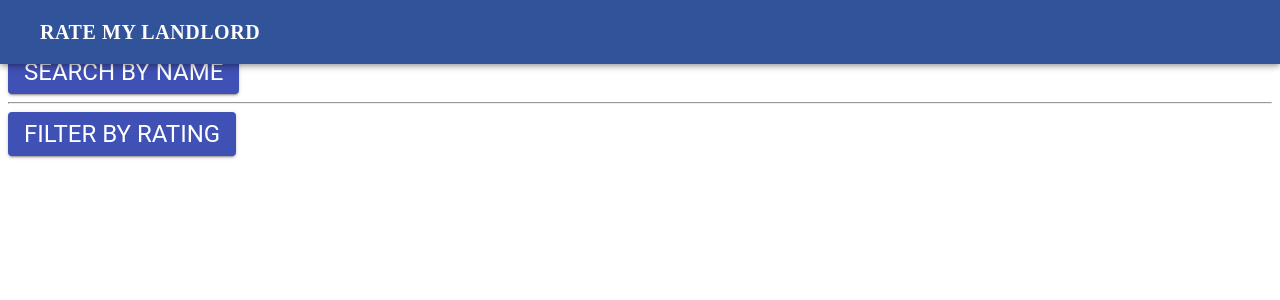
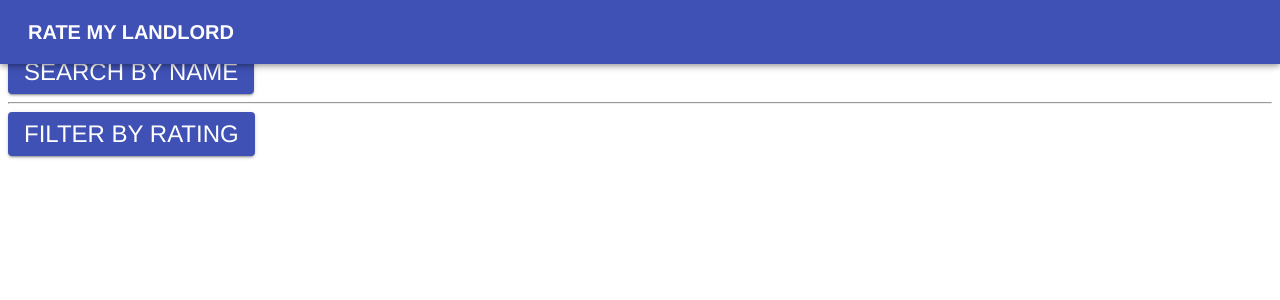
Before and after one commit to listeph/ratemylandlord, a React app in the folder rate_my_landlord/frontend/: page / in a window 1280 px wide. Shown: the top 300 px of the page. Built offline with nearby package versions, Linux system fonts and the light colour scheme; the HTML template or start-up script is replaced by a standard one.

Commit message:
set foconsistent font family for entire App (rather than just header) + remove extra imports and css

```diff
--- a/rate_my_landlord/frontend/src/components/App.js
+++ b/rate_my_landlord/frontend/src/components/App.js
@@ -2,29 +2,34 @@ import React, { Component } from "react";
 import { render } from "react-dom";
 import HomePage from './HomePage';
 import Header from './Header';
-import { Router } from "@material-ui/icons";
+import { createTheme, ThemeProvider } from "@material-ui/core/styles";
+
+const appTheme = createTheme({
+    spacing: 4,
+    typography: {
+      fontFamily: 'Helvetica Neue',
+    },
+});
 
 export default class App extends Component {
     constructor(props) {
         super(props);
     }
 
-    render()
-    {
+    render() {
         return (
-            <div>
-                <div className = "center">
-                    <HomePage />
+            <ThemeProvider theme={appTheme}>
+                <div>
+                    <div className="center">
+                        <HomePage />
+                    </div>
+                    <div className="header">
+                        <Header />
+                    </div>
                 </div>
-
-                <div className = "Header">
-                    <Header />
-                </div>
-
-            </div>
+            </ThemeProvider>
         );
     }
-
 }
 
 const appDiv = document.getElementById("app");
--- a/rate_my_landlord/frontend/src/components/Header.js
+++ b/rate_my_landlord/frontend/src/components/Header.js
@@ -1,13 +1,8 @@
-import { AppBar, makeStyles, Toolbar, Button, } from "@material-ui/core";
+import { AppBar, makeStyles, Toolbar, Button } from "@material-ui/core";
 import React from "react";
-import { Link as RouterLink } from "react-router-dom"
 
 const useStyles = makeStyles(() => ({
-    header: {
-        backgroundColor: "#315399",
-    },
     logo: {
-        fontFamily: "Bebas Neue, cursive",
         fontWeight: 600,
         fontSize: 20,
         color: "#FFFEFE",
@@ -23,7 +18,7 @@ export default function Header() {
     const { header, logo } = useStyles();
     return (
         <header>
-            <AppBar className={header}>
+            <AppBar color="primary">
                 <Toolbar>
                     <Button variant="h6" className={logo} href="/">Rate My Landlord</Button>
                 </Toolbar>
--- a/rate_my_landlord/frontend/src/components/LandlordDisplayPage.js
+++ b/rate_my_landlord/frontend/src/components/LandlordDisplayPage.js
@@ -47,7 +47,7 @@ export default class LandlordDisplayPage extends Component {
                             <Typography component="p">
                                 Safety Measures / Inspections Rating: {review.safety_rating}
                                 <br />
-                                Responsiveness / Timely Maitenance Rating: {review.responsiveness_rating}
+                                Responsiveness / Timely Maintenance Rating: {review.responsiveness_rating}
                                 <br />
                                 Transparency / Trustworthiness Rating: {review.transparency_rating}
                                 <br />
```
